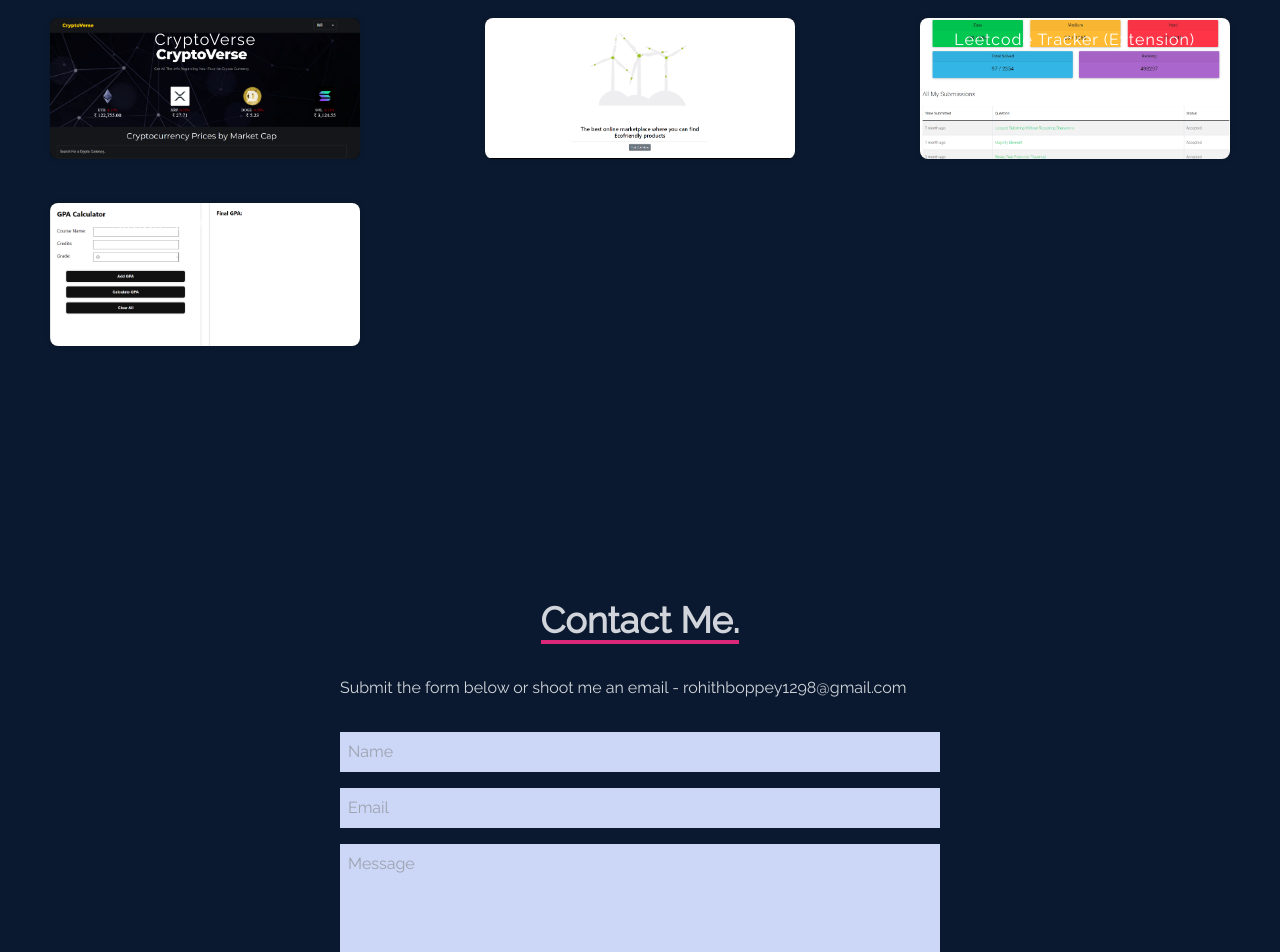
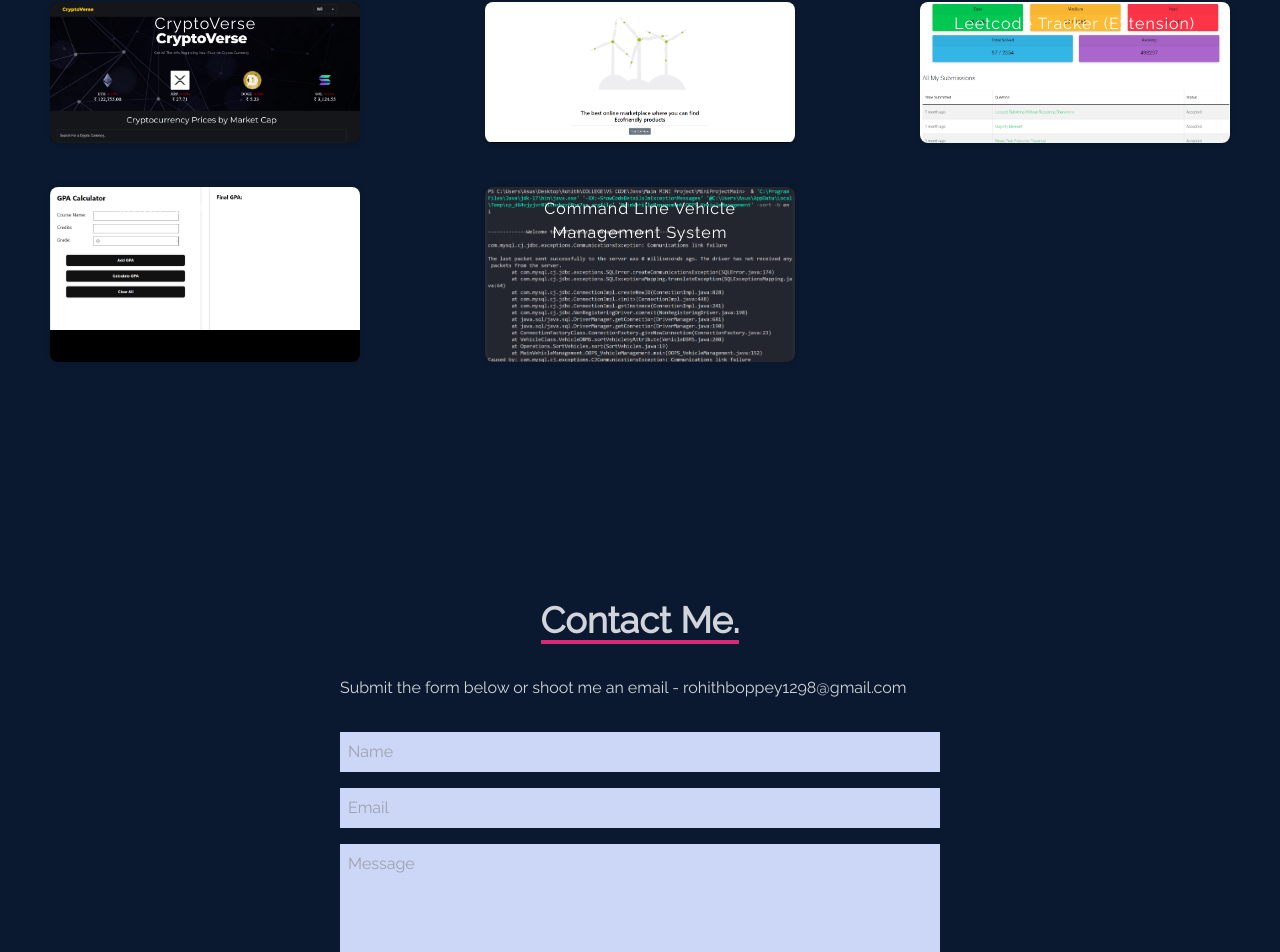
Before and after one commit to RohithBoppey/personal-portfolio, a React (Create React App) app: page / in a window 1280 px wide. Shown: the part 1900-2852 px from the top of the page. Built offline with nearby package versions, Linux system fonts and the light colour scheme.

Commit message:
Added Vehicle managemen

```diff
--- a/src/components/Work.js
+++ b/src/components/Work.js
@@ -3,6 +3,7 @@
 import EcohubExample from "../assets/ecohub-example.png";
 import LeetcodeExample from "../assets/leetcode-tracker.png";
 import SimpleGPACalculator from "../assets/gpa-calculator.png";
+import VehicleManagementExample from '../assets/Vehicle Management Example.png';
 
 import "./Work.css";
 
@@ -30,6 +31,12 @@
 		img_link: SimpleGPACalculator,
 		git_link: "https://github.com/RohithBoppey/simple-gpa-calculator",
 		display_link: "https://simple-gpa-calculator.netlify.app",
+	},
+	{
+		name: "Command Line Vehicle Management System",
+		img_link: VehicleManagementExample,
+		git_link: "https://github.com/RohithBoppey/vehicle-management-oops-java",
+		display_link: "https://github.com/RohithBoppey/vehicle-management-oops-java",
 	}
 ];
 
```
Also changed, not shown: src/assets/Vehicle Management Example.png (added).
